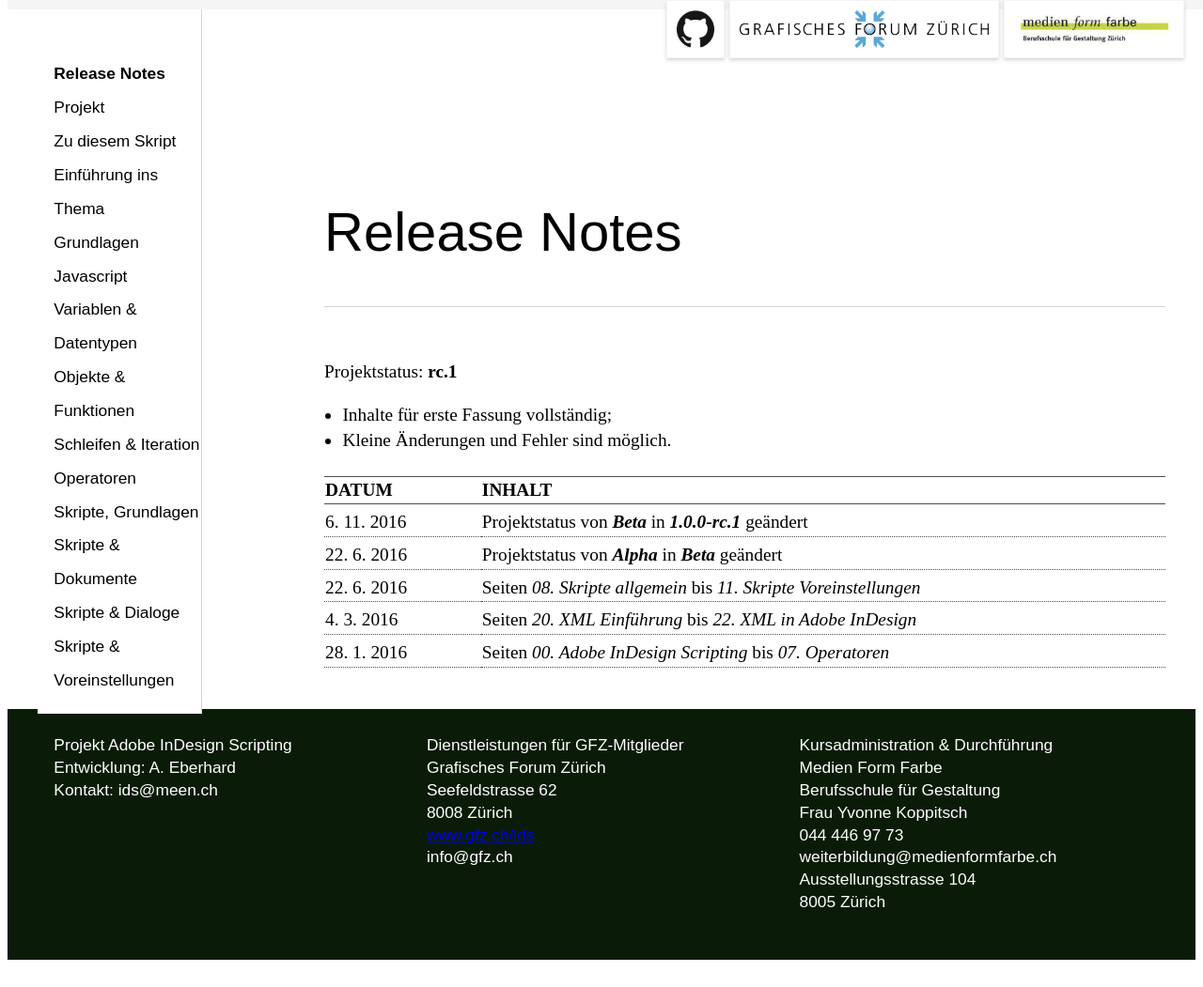
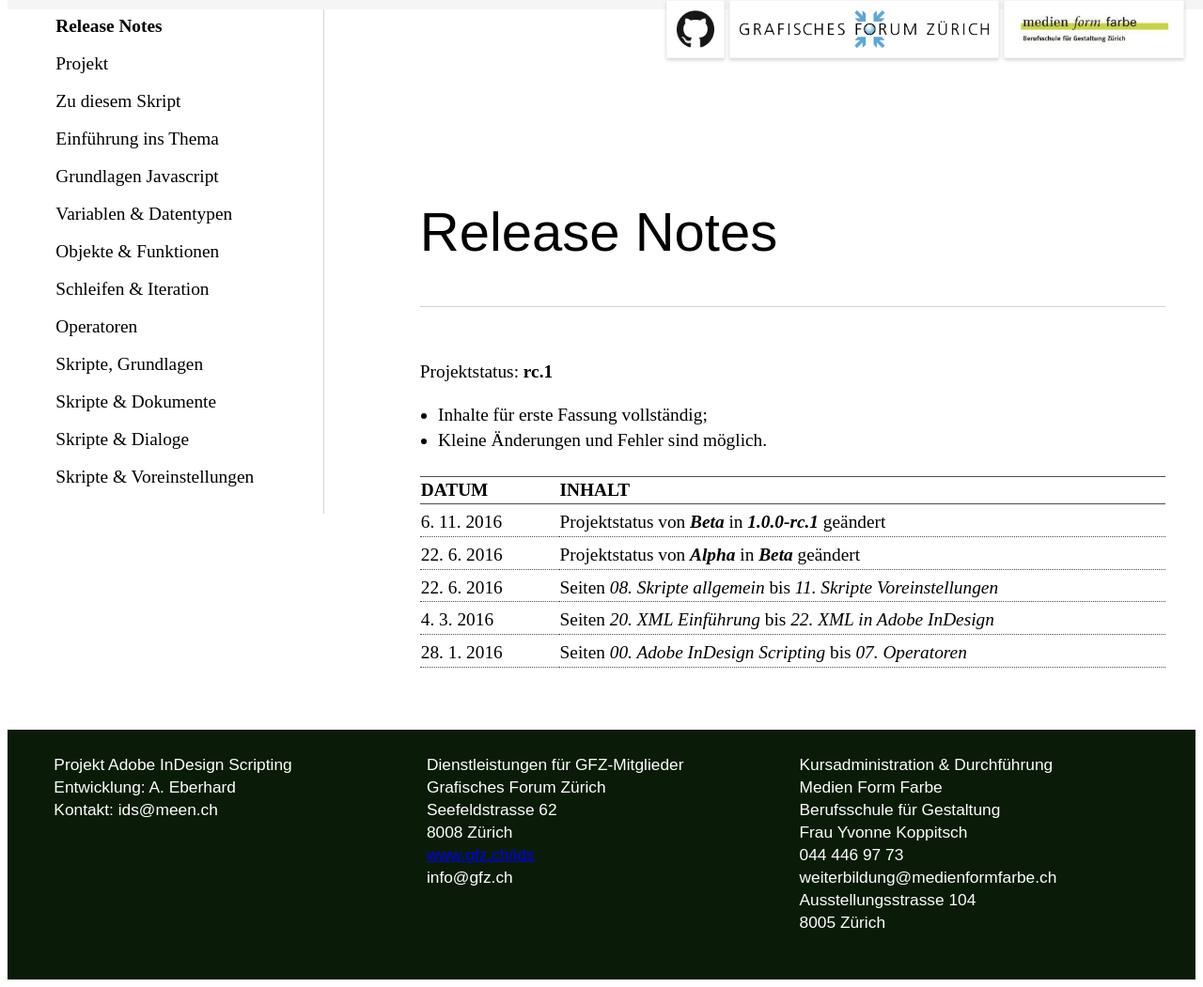
Before and after one commit to meengit/ids, a Jekyll site: the page built from index.md, in a window 1280 px wide and 1051 px high. Shown: the whole window at 94% size. Built offline with Jekyll 4.4.1, drawn with Linux system fonts in a browser that asks for light colours; some web fonts are replaced.

Commit message:
ADD: susy breakpoints

```diff
--- a/css/style.scss
+++ b/css/style.scss
@@ -11,6 +11,10 @@ $susy: (
   global-box-sizing: border-box,
   // debug: (image: show)
 );
+
+$breakpoint-no-query-fallbacks: true;
+$bp1024: 1024px;
+$bp1700: 1700px;
 
 $abeezee: 'ABeeZee';
 $opensans: 'Open Sans';
@@ -33,19 +37,16 @@ h1 {
   padding-bottom: $baselinehight * 2;
 }
 
-main {
-
-  @include container;
-  border-bottom: gutter();
-
-  article, nav {
+article, main, nav {
   margin-bottom: gutter();
 }
 
+main {
+  @include container;
+
   article {
-    @include span(9 last);
-    margin-top: $basefontsize * 1.9;
 
+    // global ---
     div {
       .highlight {
         background-color: #F5F5F5;
@@ -64,11 +65,7 @@ main {
         padding: 3px;
         font-size: $basefontsize * 0.9;
       }
-    }
-
-    ul {
-      padding: 0 0 0 1em;
-    }
+    } // end of p tag
 
     table {
         border-collapse: separate;
@@ -111,23 +108,43 @@ main {
         }
       }
 
-  } // end of article
+    ul {
+      padding: 0 0 0 1em;
+    }
+    @include span(12 last);
+
+    @include susy-breakpoint($bp1024, $susy) {
+      @include span(8 last);
+      margin-top: $basefontsize * 1.9;
+    }
+
+    @include susy-breakpoint($bp1700, $susy) {
+      @include span(9 last);
+    }
+  }
 
   header {
-    @include span(9 last);
+    @include span(12 last);
+
+    @include susy-breakpoint($bp1024, $susy) {
+      @include span(8 last);
       margin-top: ($baselinehight * $basefontsize) * 6;
       border-bottom: 1px solid #D4D4D4;
+    }
+
+    @include susy-breakpoint($bp1700, $susy) {
+      @include span(9 last);
+    }
+
   } // end of header
 
   nav {
-    @include span(1.8);
-    @include set-font(normal, normal, normal, $navfontsize, $baselinehight, $abeezee, sans-serif);
+
+    // global ---
     position: fixed;
     z-index: 10;
-    padding: 0 0 1em 0;
-    border-right: 1px solid #D4D4D4;
+    background-color: #fff;
     padding-top: ($baselinehight * $basefontsize) * 2;
-    background-color: #fff;
 
     ul {
       list-style: none outside;
@@ -142,8 +159,51 @@ main {
         }
       }
     }
+
+    @include span(12 last);
+
+    @include susy-breakpoint($bp1024, $susy) {
+      @include span(3);
+      padding: 0 0 1em 0;
+      border-right: 1px solid #D4D4D4;
     }
+
+    @include susy-breakpoint($bp1700, $susy) {
+      @include span(1.8);
+      @include set-font(normal, normal, normal, $navfontsize, $baselinehight, $abeezee, sans-serif);
+    } // end of bp1024
+  } // end of nav
+
 } // end of main
+
+#topline {
+  display: block;
+  position: fixed;
+  top: 0;
+  width: 100%;
+  background-color: #F5F5F5;
+  z-index: 15;
+  height: ($basefontsize * $baselinehight) * 2;
+
+  #btn_mobilenav {
+    height: ($basefontsize * $baselinehight) * 0.05;
+    display: inline-block;
+    margin-left: 1em;
+    vertical-align: middle;
+  }
+
+  @media (min-width: $bp1024) {
+    height: 0.5em;
+
+    #btn_mobilenav {
+      display: none;
+    }
+  }
+
+
+
+} // end of id topline
+
 
 #footerline {
 
@@ -180,6 +240,11 @@ main {
   z-index: 20;
 
   img {
+    display: none;
+  }
+
+  @media (min-width: $bp1024) {
+    img {
     display: inline-block;
     margin-left: 5px;
     padding: 10px;
@@ -189,15 +254,6 @@ main {
     border: 1px solid #F5F5F5;
     box-shadow: 0px 2px 4px #D4D4D4;
     }
+  }
 
 } // end of id logobar
-
-#topline {
-  display: block;
-  position: fixed;
-  top: 0;
-  height: 0.5em;
-  width: 100%;
-  background-color: #F5F5F5;
-  z-index: 15;
-} // end of id topline
```
Lines whose indentation alone changed are shown as unchanged.
